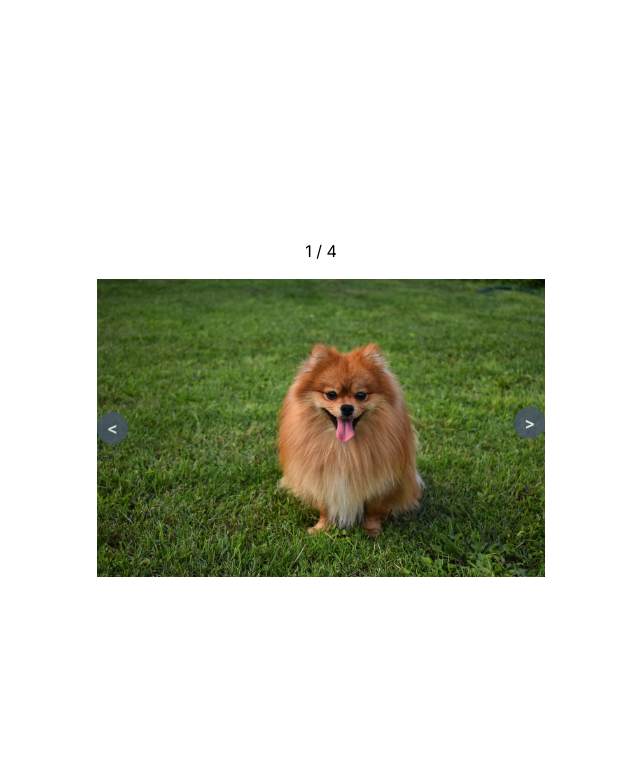
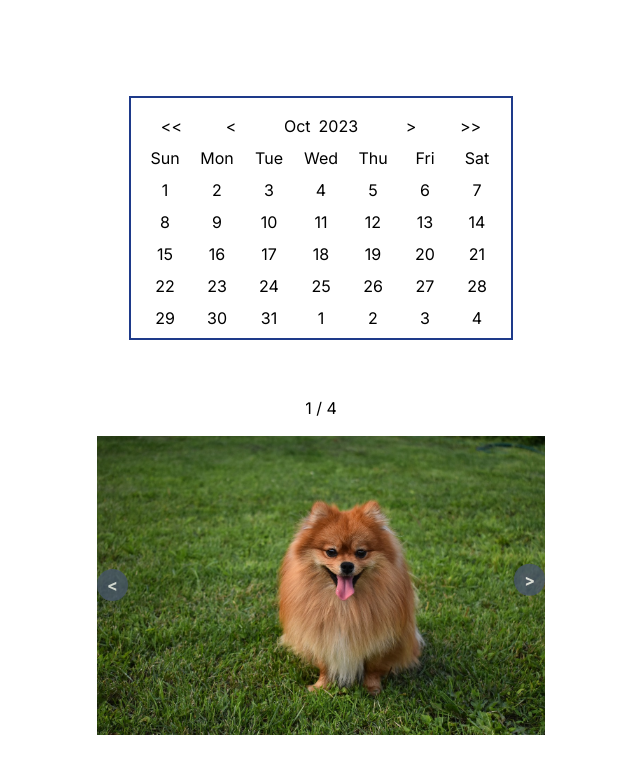
Before and after one commit to baskvava/react-epic, a Next.js app: page / in a window 1280 px wide. Shown: the top 774 px of the page, without its empty margins (319-959 px from the left). Built offline with nearby package versions, Linux system fonts and the light colour scheme.

Commit message:
update readme

```diff
--- a/src/app/page.tsx
+++ b/src/app/page.tsx
@@ -5,7 +5,7 @@ export default function Home() {
   return (
     <main className="flex min-h-screen flex-col items-center justify-center gap-10 p-24">
       {/* calendar */}
-      {/* <Calendar /> */}
+      <Calendar />
       {/* Carousel */}
       <Carousel />
     </main>
```
Also changed, not shown: 1 other file (tests, documents, lock files or other folders).
